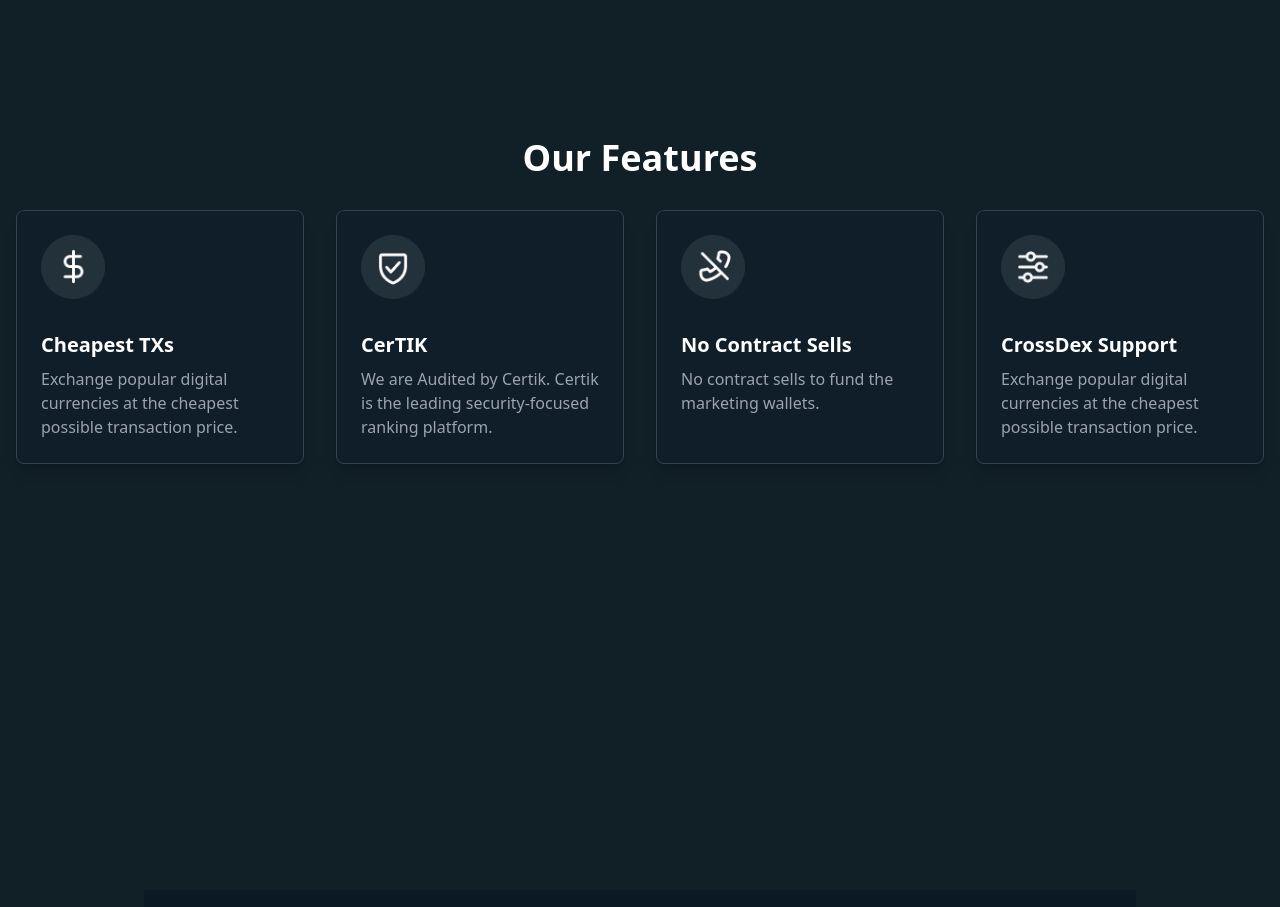
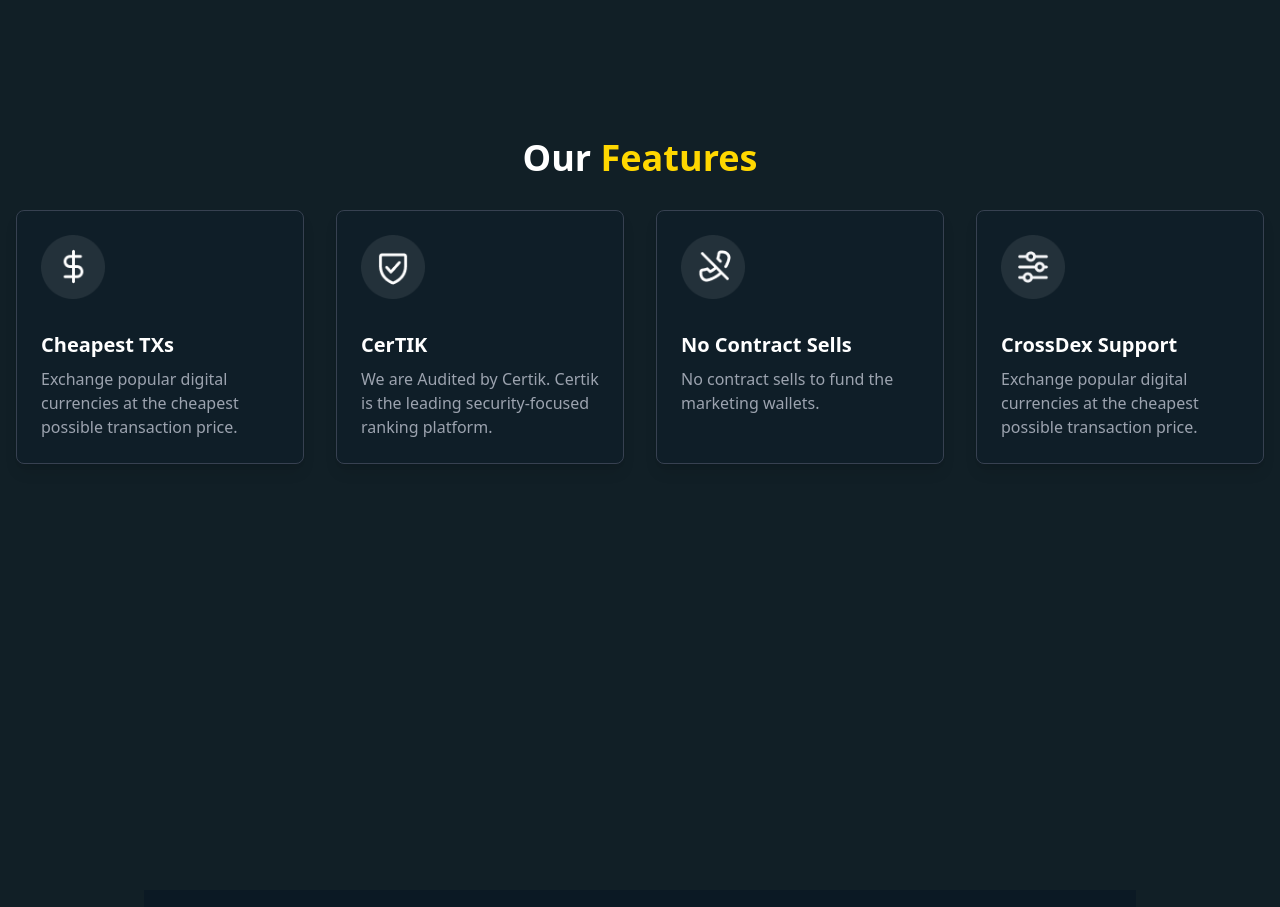
Before and after one commit to Gyanthakur/assignement-moonex, a React (Vite) app: page / in a window 1280 px wide. Shown: the part 1340-2247 px from the top of the page. Built offline with nearby package versions, Linux system fonts and the light colour scheme; a web font is replaced by a local one.

Commit message:
Feat: update faqs

```diff
--- a/src/components/FeatureCard.jsx
+++ b/src/components/FeatureCard.jsx
@@ -29,7 +29,7 @@ const FeatureCard = () => {
     <div className="min-h-screen bg-darkGray text-white py-12">
       <div className="max-w-7xl mx-auto px-4">
         <h1 className="text-4xl font-bold text-center mb-8 text-yellow-400">
-          Our <span className="text-white">Features</span>
+          Our <span className="text-yellow">Features</span>
         </h1>
         <div className="grid grid-cols-1 md:grid-cols-2 lg:grid-cols-4 gap-8">
           {features.map((feature, index) => (
```
